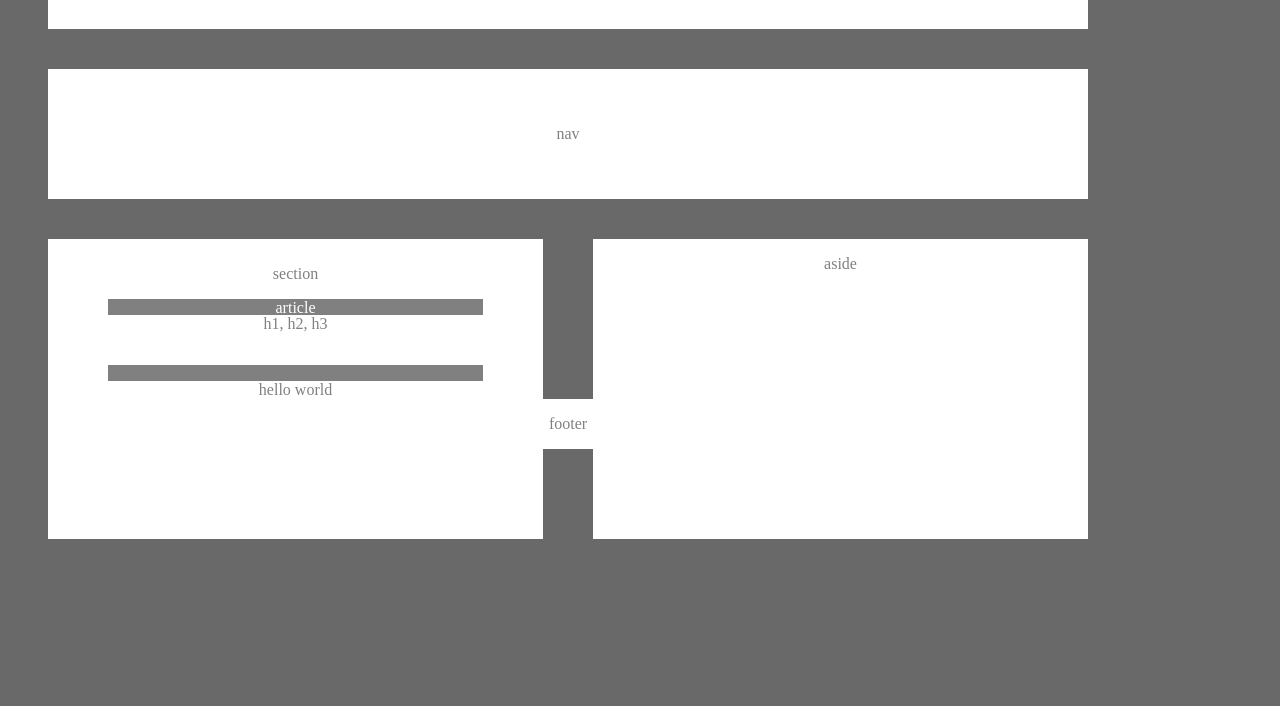
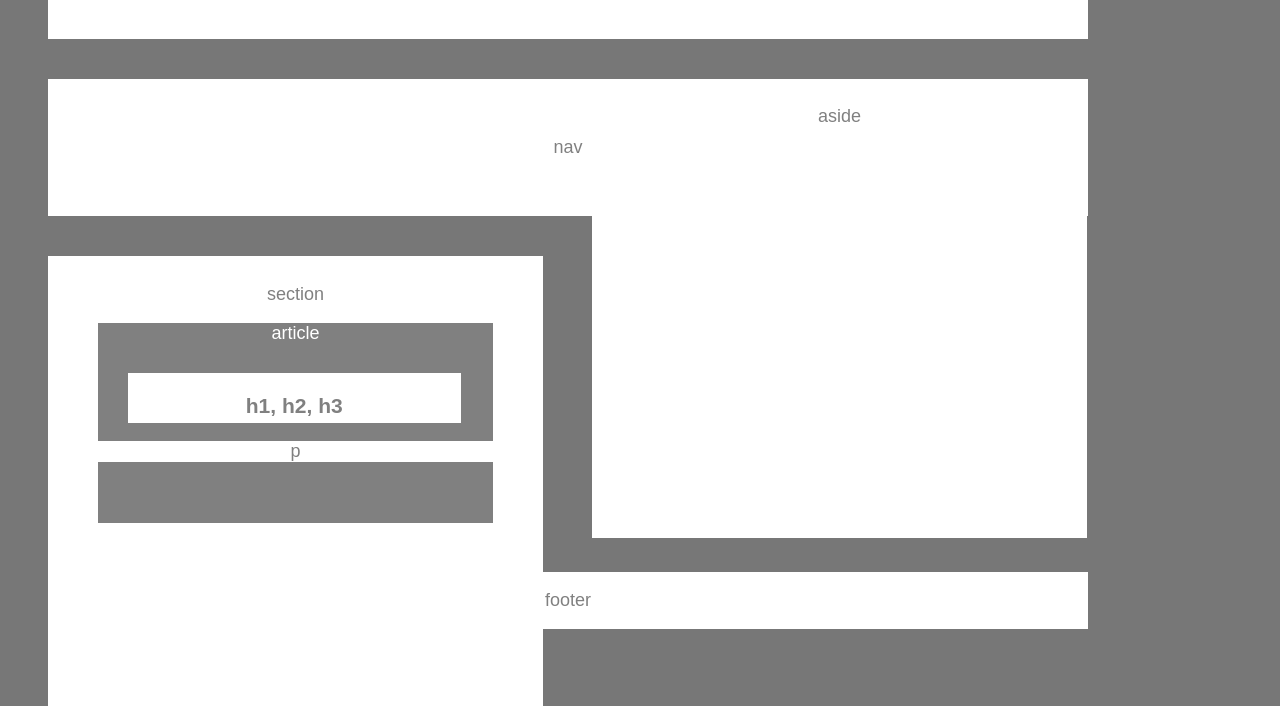
Before and after one commit to Christianlance85/HW-Wireframe, a plain HTML site: page index.html in a window 1280 px wide. Shown: the part 151-857 px from the top of the page. Before the commit the page ends 800 px from the top, so only its background shows below. Drawn offline with Linux system fonts and the light colour scheme.

Commit message:
fixed the width of the body

```diff
--- a/index.html
+++ b/index.html
@@ -2,11 +2,13 @@
 <html>
 <head>
     <link rel="stylesheet" href="style.css">
+    <meta charset="utf-8">
 
         <title>HW-Wireframe</title>
 </head>
 
 <body>
+
       <div class="header"> <h1>Header</h1>
       </div>
               <div class="topnav">
@@ -15,12 +17,12 @@
                 </nav>
        </div>
 <div class="section">
-<div class="section1"> <p>section</p>
-<div class="article">    <p>article</p> </div>
-<div class="headings">    <p>  h1, h2, h3 </p> </div>
-<div class="hello">    <p> hello world </p> </div>
+    <div class="section1"> <p>section</p>
+        <div class="article">    <p>article</p> </div>
+        <div class="headings">    <h3>  h1, h2, h3 </h3> </div>
+        <div class="hello">    <p> p </p> </div>
 
-</div>
+    </div>
 </div>
 <div class="aside">
     <aside>
--- a/style.css
+++ b/style.css
@@ -1,6 +1,4 @@
-* {
-  box-sizing: border-box;
-}
+
 .header{
   border: #333;
   border-color:white;
@@ -10,14 +8,16 @@
   box-sizing: border-box;
   color: grey;
   width: 1040px;
+  text-align: center;
+
 }
-/* centering the header */
-h1{
-  text-align: center;
-}
+
 /* changing the background color of the page. */
 body{
-  background-color: dimgrey;
+  background-color: #777;
+  font-family: Arial, Helvetica Neue, Helvetica, sans-serif;
+  font-size: 18px;
+  width: 960px;
 }
 /* Add a black background color to the top navigation */
 .topnav {
@@ -36,7 +36,6 @@ body{
 .section{
   box-sizing: border-box;
   background-color:white;
-
 }
 
   /* adding in the aside section */
@@ -47,12 +46,15 @@ body{
     border-color:white;
     background-color: white;
     width: 495px;
-    height:300px;
+    height:450px;
     box-sizing: border-box;
     color: grey;
-    margin-right: 40px;
+    margin: 50px;
     text-align: center;
-    margin-left: 50px;
+    position: fixed;
+    left:542px;
+    bottom: 61.5px;
+    padding: ;
   }
   /* creating style for the footer */
   footer {
@@ -66,7 +68,7 @@ body{
     box-sizing: border-box;
     color: grey;
     width: 1040px;
-    margin-bottom: 200px;
+    margin-bottom: 20px;
     margin-left: 40px;
   }
 /* creating the overall section that encapsulates the three article sections */
@@ -78,24 +80,11 @@ body{
   background-color: white;
   text-align: center;
   width: 495px;
-  height:300px;
+  height:450px;
   margin-left: 40px;
 
 }
-/* creating the top section for the heading box */
-.heading{
-  float: left;
-  box-sizing: border-box;
-  border: #333;
-  border-color:white;
-  background-color: white;
-  width: 300px;
-  height:275px;
-  box-sizing: border-box;
-  color: grey;
-  margin-right: 40px;
-  text-align: center;
-}
+
 /* creating the section for the "sections box" */
 .section1{
 box-sizing: border-box;
@@ -103,14 +92,10 @@ color: grey;
 border: grey;
 border-color:white;
 background-color: white;
-padding: 10px 10px 10px 10px;
-margin-right: 10px;
-margin-left: 10px;
-
+padding: 10px 10px 10px 10px
 }
 /* creating the article section within the "sections box" */
 .article{
-  box-sizing: border-box;
   text-align: center;
   margin-left: 40px;
   margin-right: 40px;
@@ -118,25 +103,34 @@ margin-left: 10px;
   color: white;
   border: #333;
   border-color:white;
- height: 150px;
   background-color: grey;
+  height: 200px;
 }
 /* creating the headings section within the "sections box" */
 .headings{
+  text-align: center;
+  width: 70%;
+  height: 50px;
+  position: relative;
+  left: 70px;
   box-sizing: border-box;
+  color:grey;
   border: #333;
   border-color:white;
   background-color: white;
   margin-top: -150px;
-  margin-left: 40px;
-  margin-right: 40px;
-  height: 50px;
+  align-content: center;
+}
 
-}
 /*creating the "hello world" section within the "sections box" */
 .hello{
+  text-align: center;
+
   box-sizing: border-box;
+  color:grey;
   border: #333;
   border-color:white;
   background-color: white;
+  padding-top: -110px;
+
 }
```
